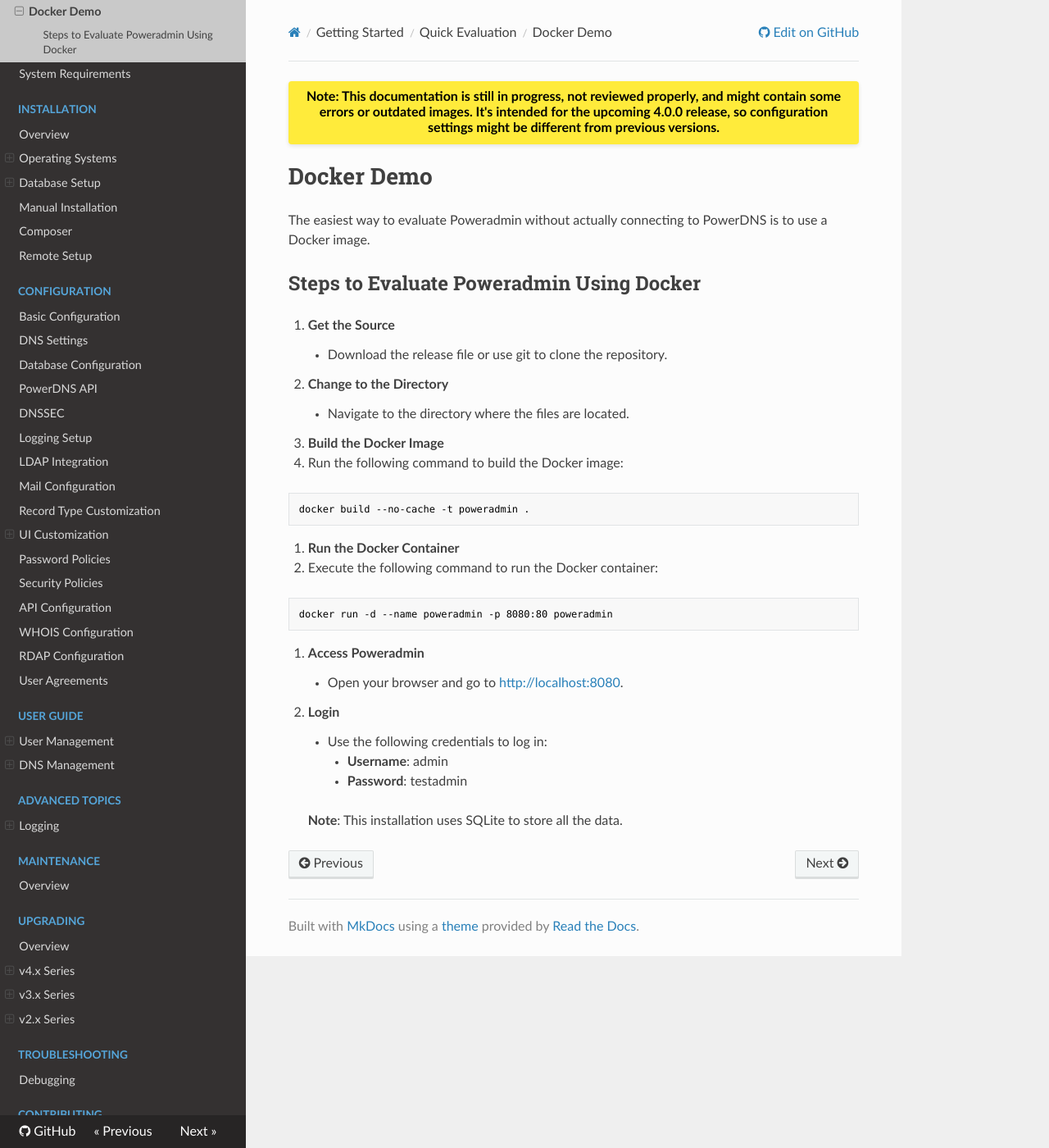
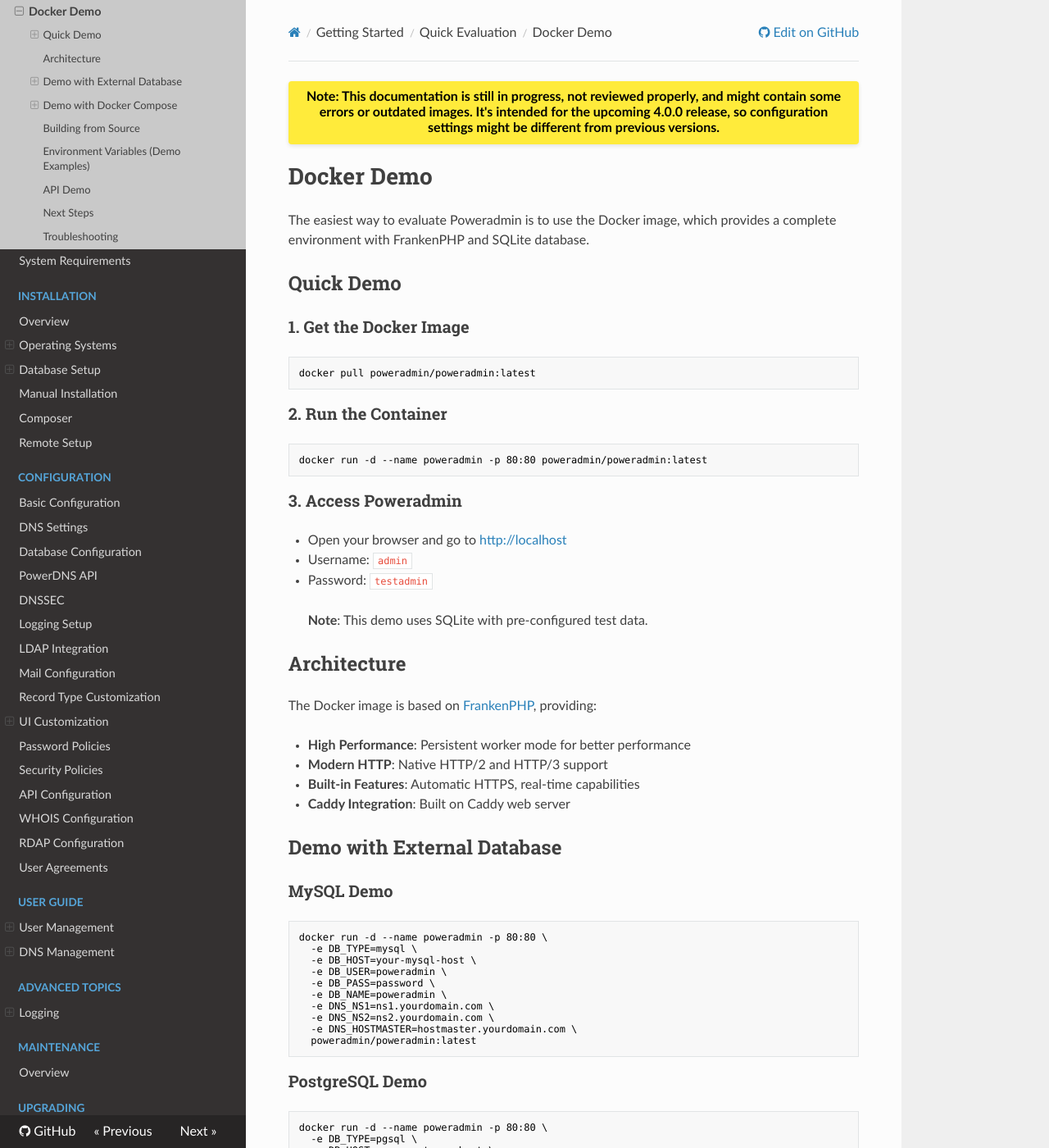
Before and after one commit to poweradmin/poweradmin-docs, an MkDocs documentation site: the page built from docs/getting-started/docker-demo.md, in a window 1280 px wide and 1400 px high. Shown: the whole window at 82% size. Built offline with MkDocs 1.6.1, drawn with Linux system fonts in a browser that asks for light colours; nearby versions of some CDN libraries; some of the changed text lies outside the part shown.

Commit message:
docs: improve Nginx config references and expand Docker guide

````diff
--- a/docs/getting-started/docker-demo.md
+++ b/docs/getting-started/docker-demo.md
@@ -1,33 +1,162 @@
 # Docker Demo
 
-The easiest way to evaluate Poweradmin without actually connecting to PowerDNS is to use a Docker image.
+The easiest way to evaluate Poweradmin is to use the Docker image, which provides a complete environment with FrankenPHP and SQLite database.
 
-## Steps to Evaluate Poweradmin Using Docker
+## Quick Demo
 
-1. **Get the Source**
-    - Download the release file or use git to clone the repository.
-
-2. **Change to the Directory**
-    - Navigate to the directory where the files are located.
-
-3. **Build the Docker Image**
-- Run the following command to build the Docker image:
-```sh
-docker build --no-cache -t poweradmin .
+### 1. Get the Docker Image
+```bash
+docker pull poweradmin/poweradmin:latest
 ```
 
-4. **Run the Docker Container**
-- Execute the following command to run the Docker container:
-```sh
-docker run -d --name poweradmin -p 8080:80 poweradmin
+### 2. Run the Container
+```bash
+docker run -d --name poweradmin -p 80:80 poweradmin/poweradmin:latest
 ```
 
-5. **Access Poweradmin**
-    - Open your browser and go to [http://localhost:8080](http://localhost:8080).
+### 3. Access Poweradmin
+- Open your browser and go to [http://localhost](http://localhost)
+- Username: `admin`
+- Password: `testadmin`
 
-6. **Login**
-    - Use the following credentials to log in:
-        - **Username**: admin
-        - **Password**: testadmin
+> **Note**: This demo uses SQLite with pre-configured test data.
 
-> **Note**: This installation uses SQLite to store all the data.
+## Architecture
+
+The Docker image is based on [FrankenPHP](https://frankenphp.dev/), providing:
+
+- **High Performance**: Persistent worker mode for better performance
+- **Modern HTTP**: Native HTTP/2 and HTTP/3 support
+- **Built-in Features**: Automatic HTTPS, real-time capabilities
+- **Caddy Integration**: Built on Caddy web server
+
+## Demo with External Database
+
+### MySQL Demo
+```bash
+docker run -d --name poweradmin -p 80:80 \
+  -e DB_TYPE=mysql \
+  -e DB_HOST=your-mysql-host \
+  -e DB_USER=poweradmin \
+  -e DB_PASS=password \
+  -e DB_NAME=poweradmin \
+  -e DNS_NS1=ns1.yourdomain.com \
+  -e DNS_NS2=ns2.yourdomain.com \
+  -e DNS_HOSTMASTER=hostmaster.yourdomain.com \
+  poweradmin/poweradmin:latest
+```
+
+### PostgreSQL Demo
+```bash
+docker run -d --name poweradmin -p 80:80 \
+  -e DB_TYPE=pgsql \
+  -e DB_HOST=your-postgres-host \
+  -e DB_USER=poweradmin \
+  -e DB_PASS=password \
+  -e DB_NAME=poweradmin \
+  -e DNS_NS1=ns1.yourdomain.com \
+  -e DNS_NS2=ns2.yourdomain.com \
+  -e DNS_HOSTMASTER=hostmaster.yourdomain.com \
+  poweradmin/poweradmin:latest
+```
+
+## Demo with Docker Compose
+
+### Basic Demo
+```yaml
+version: '3.8'
+services:
+  poweradmin:
+    image: poweradmin/poweradmin:latest
+    ports:
+      - "80:80"
+```
+
+### Complete Demo with MySQL
+```yaml
+version: '3.8'
+services:
+  poweradmin:
+    image: poweradmin/poweradmin:latest
+    ports:
+      - "80:80"
+    environment:
+      - DB_TYPE=mysql
+      - DB_HOST=mysql
+      - DB_USER=poweradmin
+      - DB_PASS=password
+      - DB_NAME=poweradmin
+      - DNS_NS1=ns1.yourdomain.com
+      - DNS_NS2=ns2.yourdomain.com
+      - DNS_HOSTMASTER=hostmaster.yourdomain.com
+      - PA_API_ENABLED=true
+      - PA_API_DOCS_ENABLED=true
+    depends_on:
+      - mysql
+
+  mysql:
+    image: mysql:8.0
+    environment:
+      - MYSQL_ROOT_PASSWORD=rootpassword
+      - MYSQL_DATABASE=poweradmin
+      - MYSQL_USER=poweradmin
+      - MYSQL_PASSWORD=password
+    volumes:
+      - mysql_data:/var/lib/mysql
+
+volumes:
+  mysql_data:
+```
+
+## Building from Source
+
+If you want to build the Docker image from source:
+
+```bash
+# Clone the repository
+git clone https://github.com/poweradmin/poweradmin.git
+cd poweradmin
+
+# Build the image
+docker build --no-cache -t poweradmin .
+
+# Run the container
+docker run -d --name poweradmin -p 80:80 poweradmin
+```
+
+## Environment Variables (Demo Examples)
+
+| Variable | Description | Example |
+|----------|-------------|---------|
+| `DB_TYPE` | Database type | `sqlite`, `mysql`, `pgsql` |
+| `PA_API_ENABLED` | Enable API | `true` |
+| `PA_API_DOCS_ENABLED` | Enable API docs | `true` |
+| `PA_APP_TITLE` | Application title | `My DNS Demo` |
+| `PA_MAIL_ENABLED` | Enable email | `false` |
+
+## API Demo
+
+Enable the API to test RESTful endpoints:
+
+```bash
+docker run -d --name poweradmin -p 80:80 \
+  -e PA_API_ENABLED=true \
+  -e PA_API_DOCS_ENABLED=true \
+  poweradmin/poweradmin:latest
+```
+
+Visit [http://localhost/api/docs](http://localhost/api/docs) to explore the API documentation.
+
+## Next Steps
+
+After evaluating the demo:
+
+1. **Production Deployment**: See [Docker Deployment Guide](../deployment/docker.md) for production configurations
+2. **Manual Installation**: Follow [Manual Installation](../installation/manual.md) for traditional setups
+3. **Configuration**: Learn about [Configuration Options](../configuration/basic.md)
+
+## Troubleshooting
+
+- **Port conflicts**: Use `-p 8080:80` if port 80 is in use
+- **View logs**: `docker logs poweradmin`
+- **Container access**: `docker exec -it poweradmin /bin/sh`
--- a/docs/installation/manual.md
+++ b/docs/installation/manual.md
@@ -138,35 +138,33 @@
 </VirtualHost>
 ```
 
+!!! important "Apache .htaccess File"
+    The [.htaccess file](https://github.com/poweradmin/poweradmin/blob/master/.htaccess) in the root directory is **essential** for the API to work properly. This file contains:
+
+    - URL rewriting rules for RESTful API endpoints
+    - Security configurations protecting sensitive directories and files
+    - CORS headers for API access
+
+    Ensure that `AllowOverride All` is set in your Apache configuration to allow the .htaccess file to function properly.
+
 ### Nginx Configuration
-For Nginx servers, use the following configuration:
+For Nginx servers, use the complete configuration example provided in the Poweradmin repository:
 
-```nginx
-server {
-    listen 80;
-    server_name your-domain.com;
-    root /path/to/poweradmin;
-    index index.php index.html;
+**[nginx.conf.example](https://github.com/poweradmin/poweradmin/blob/master/nginx.conf.example)**
 
-    location / {
-        try_files $uri $uri/ =404;
-    }
+This configuration includes:
+- Complete RESTful API routing for users, zones, and records
+- API documentation endpoints
+- CORS headers for API access
+- Enhanced security restrictions
+- Static asset caching
+- PHP 8.2 FPM configuration
+- HTTP Authorization header forwarding for API authentication
 
-    # For DDNS update functionality
-    location ~ ^/update {
-        rewrite ^/update(.*)$ /dynamic_update.php last;
-    }
-
-    location ~ ^/nic/update {
-        rewrite ^/nic/update(.*)$ /dynamic_update.php last;
-    }
-
-    location ~ \.php$ {
-        include snippets/fastcgi-php.conf;
-        fastcgi_pass unix:/var/run/php/php7.4-fpm.sock;
-    }
-}
-```
+Make sure to adjust the following settings for your environment:
+- `server_name` - Set to your domain name
+- `root` - Set to your Poweradmin installation path
+- `fastcgi_pass` - Adjust PHP-FPM socket/TCP configuration as needed
 
 ### Caddy Configuration
 The following Caddy configuration has been suggested by community members. Note that this configuration is not actively used by the maintainers but has been reported to work:
````
